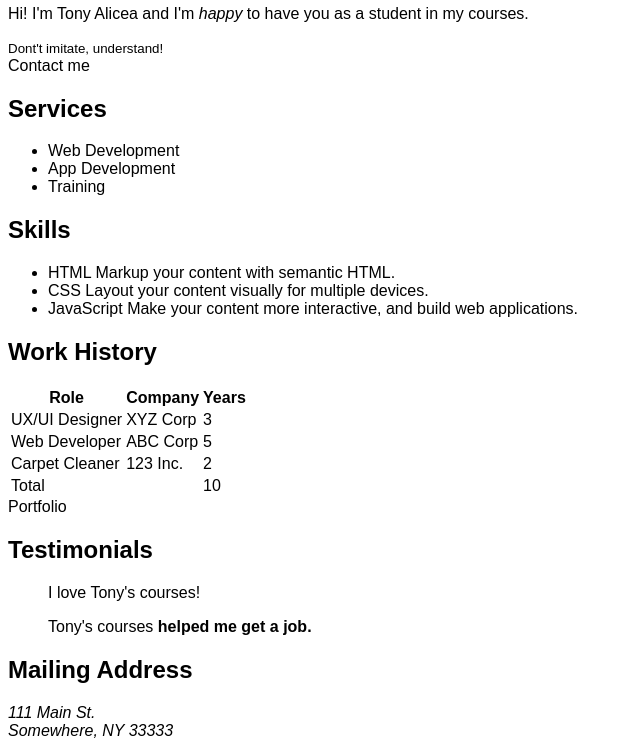
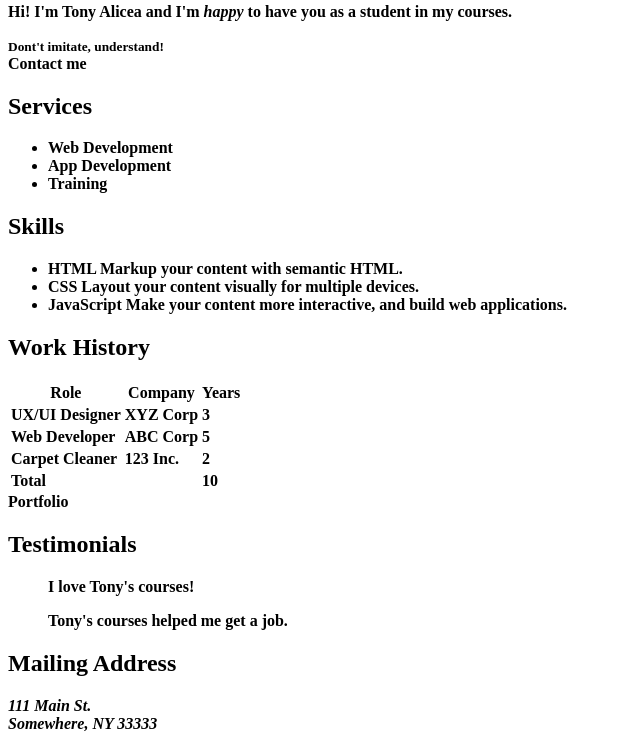
Before and after one commit to forelock7/htmlcss-main, a website: page 1_RESUME/index.html in a window 1280 px wide. Shown: the part 511-1261 px from the top of the page, without its empty margins (0-640 px from the left). Drawn offline with Linux system fonts and the light colour scheme.

Commit message:
96. Universal Selector

```diff
--- a/1_RESUME/styles.css
+++ b/1_RESUME/styles.css
@@ -1,3 +1,3 @@
-body {
-  font-family: Arial, Helvetica, sans-serif;
+* {
+    font-weight: bold;
 }
```
Also changed, not shown: README.md.
